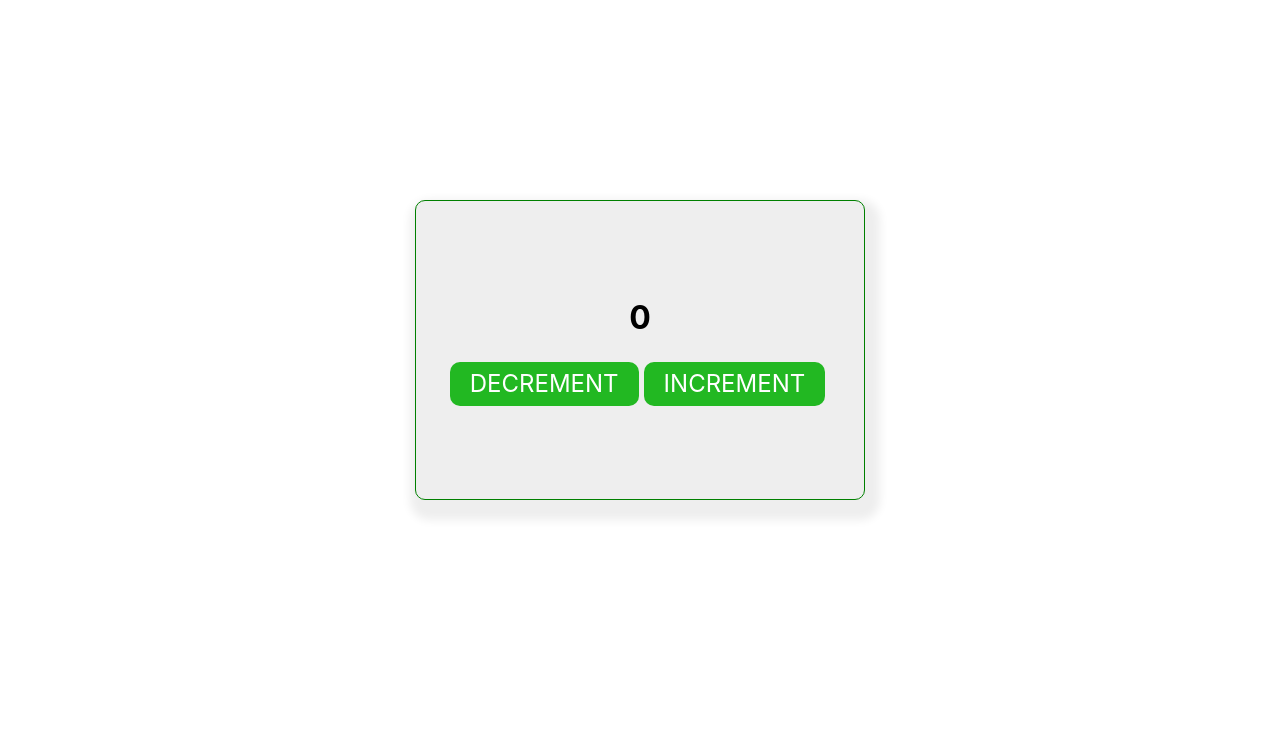
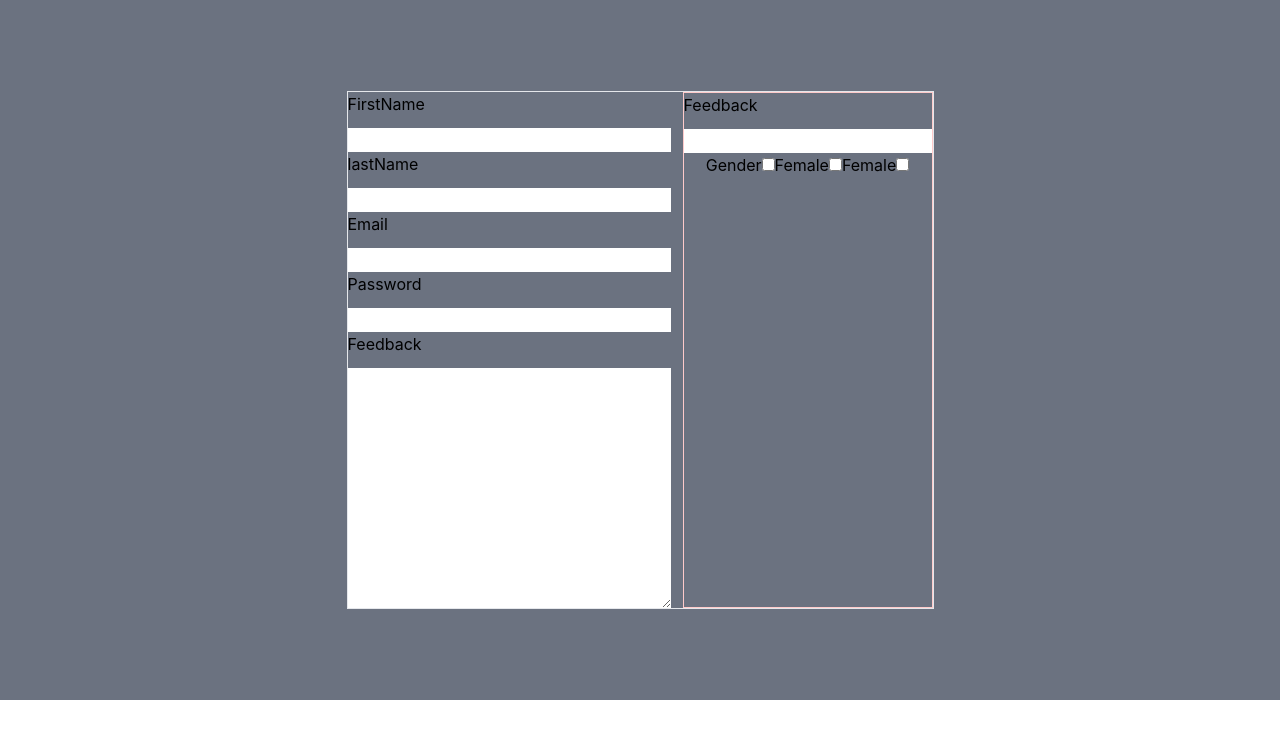
Before and after one commit to mdismail645221/redux-useReducer-state, a React (Create React App) app: page / in a window 1280 px wide. Shown: the top 738 px of the page. Built offline with nearby package versions, Linux system fonts and the light colour scheme.

Commit message:
LongFrom components added

```diff
--- a/src/App.js
+++ b/src/App.js
@@ -1,6 +1,6 @@
-
 import './App.css';
-import Child from './components/Child';
+import LongForm from './components/LongForm/LongForm';
+// import Child from './components/Child';
 
 
 
@@ -11,7 +11,8 @@ function App() {
     <div className="App">
 
         {/* <Perent></Perent> */}
-        <Child></Child>
+        {/* <Child></Child> */}
+        <LongForm></LongForm>
     </div>
   );
 }
--- /dev/null
+++ b/src/components/LongForm/LongForm.js
@@ -0,0 +1,57 @@
+import React from 'react';
+
+const LongForm = () => {
+    return (
+        <div className='flex flex-col justify-center items-center h-[700px] bg-gray-500'>
+            <form className='border flex justify-between space-x-3'>
+                <div className=''>
+                    <div className='flex flex-col text-left space-y-3'>
+                        <label htmlFor="firstName">FirstName</label>
+                        <input type="text" name='firstName' id='firstName' />
+                    </div>
+                    {/* lastName */}
+                    <div className='flex flex-col text-left space-y-3'>
+                        <label htmlFor="lastName">lastName</label>
+                        <input type="text" name='lastName' id='lastName' />
+                    </div>
+                    {/* email */}
+                    <div className='flex flex-col text-left space-y-3'>
+                        <label htmlFor="email">Email</label>
+                        <input type="email" name='email' id='email' />
+                    </div>
+                    {/* password */}
+                    <div className='flex flex-col text-left space-y-3'>
+                        <label htmlFor="password">Password</label>
+                        <input type="password" name='password' id='password' />
+                    </div>
+                    {/* password */}
+                    <div className='flex flex-col text-left space-y-3'>
+                        <label htmlFor="feedback">Feedback</label>
+                        <textarea name="feedback" id="feedback" cols="30" rows="10"></textarea>
+                    </div>
+                </div>
+                {/* col 2 */}
+                <div className=' border border-red-200'>
+                    {/* password */}
+                    <div className='flex flex-col text-left space-y-3'>
+                        <label htmlFor="feedback">Feedback</label>
+                        <input type="password" name='password' id='password' />
+                    </div>
+                    {/* password */}
+                    <div className=''>
+                        <label htmlFor="feedback" className='text-black'>Gender</label>
+                        <input type="checkbox" id="Male" name="Male" value="Male"></input>
+                        <label htmlFor="feedback" className='text-black'>Female</label>
+                        <input type="checkbox" id="female" name="female" value="female"></input>
+                        <label htmlFor="feedback" className='text-black'>Female</label>
+                        <input type="checkbox" id="female" name="female" value="female"></input>
+
+                    </div>
+                </div>
+
+            </form>
+        </div>
+    );
+};
+
+export default LongForm;
```
